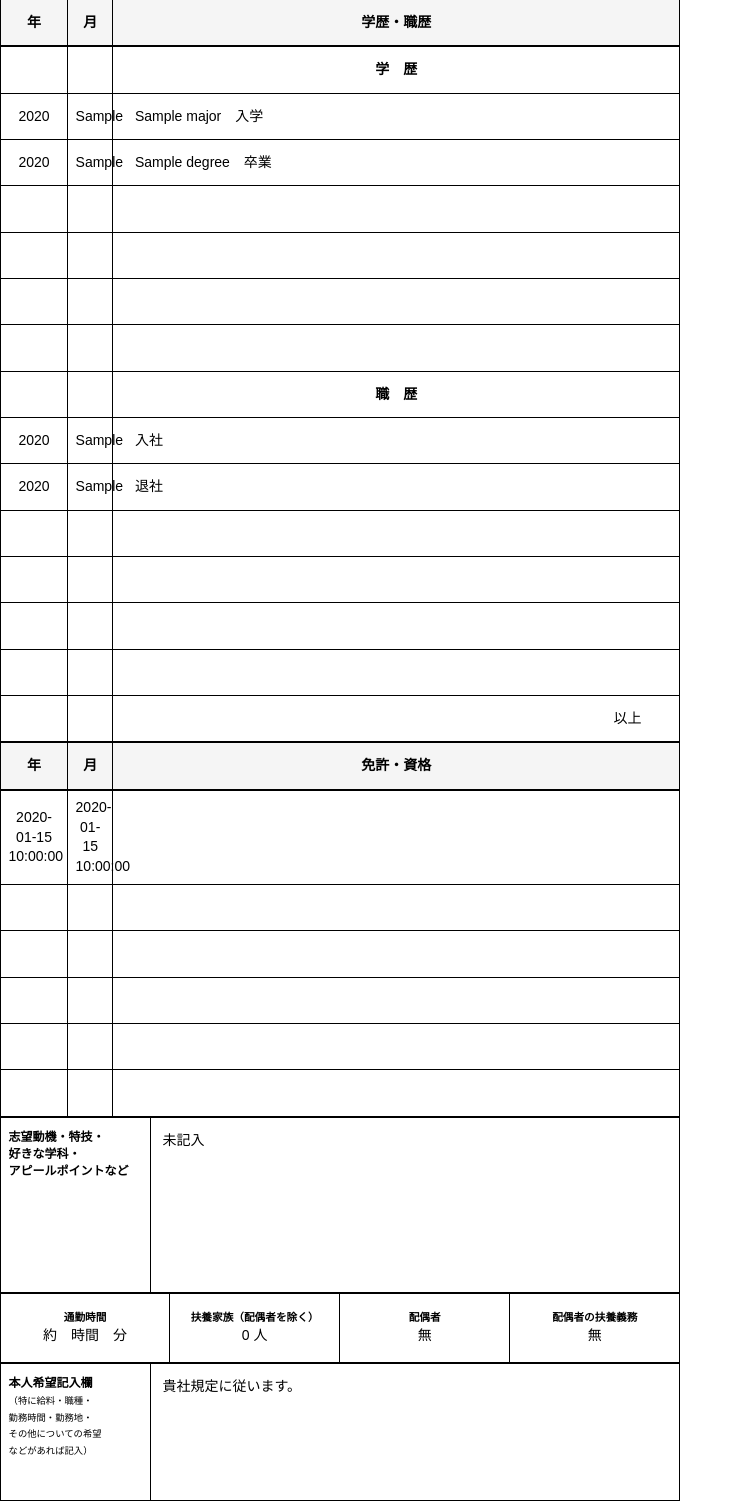
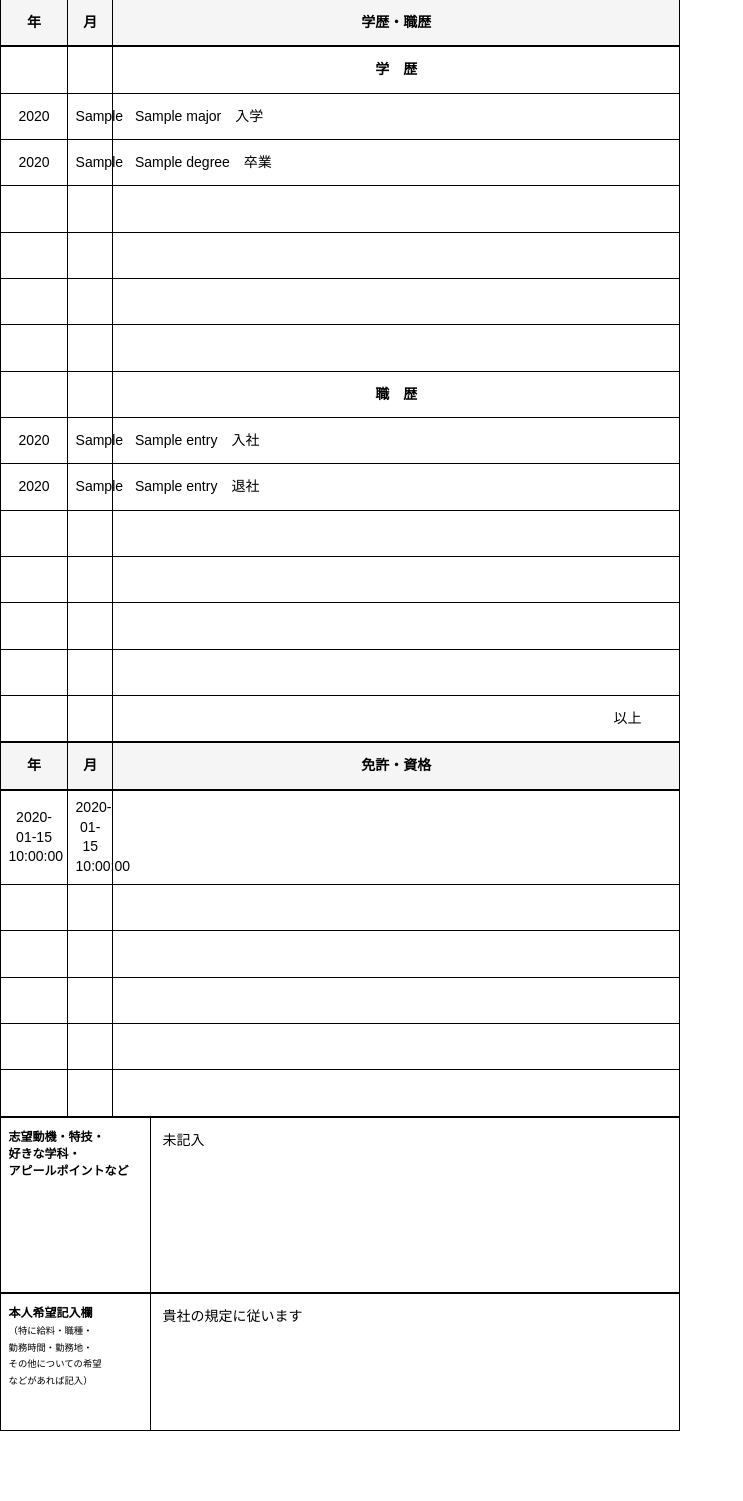
Before and after one commit to meltingBlue3/ai-resume-localizer, a Python web app: template backend/app/templates/rirekisho.html in a window 1280 px wide. Shown: the part 504-2005 px from the top of the page, without its empty margins (0-743 px from the left). After the commit the page ends 1935 px from the top, so only its background shows below. Run offline with Jinja, Linux system fonts and the light colour scheme; the template is opened without the code that fills it: most values are stand-ins (such as "Sample title", 1, 10 or a date in 2020).

Commit message:
feat(11-02): add title to work history, remove unused fields, fix preferences
- Add position/title after company name in work history entries (RKTPL-03)
- Remove commute table CSS and HTML (commute time, dependents, spouse)
- Update preferences default text to proper Japanese (RKTPL-05, RKTPL-06)

Refs: RKTPL-03, RKTPL-05, RKTPL-06

```diff
--- a/backend/app/templates/rirekisho.html
+++ b/backend/app/templates/rirekisho.html
@@ -123,21 +123,6 @@
             vertical-align: top;
             padding: 3mm;
             line-height: 1.6;
-        }
-
-        /* ===== Commute / Dependents section ===== */
-        .commute-table td {
-            height: 14mm;
-            text-align: center;
-            vertical-align: middle;
-            font-size: 9pt;
-        }
-        .commute-label {
-            font-size: 8pt;
-            font-weight: bold;
-        }
-        .commute-value {
-            font-size: 10.5pt;
         }
 
         /* ===== Preferences section ===== */
@@ -295,13 +280,13 @@
             <tr class="history-row">
                 <td class="year-cell">{{ entry.start_year }}</td>
                 <td class="month-cell">{{ entry.start_month }}</td>
-                <td>{{ entry.company | default('', true) }}　入社</td>
+                <td>{{ entry.company | default('', true) }}{% if entry.title %}　{{ entry.title }}{% endif %}　入社</td>
             </tr>
             <tr class="history-row">
                 {% if entry.end_year %}
                 <td class="year-cell">{{ entry.end_year }}</td>
                 <td class="month-cell">{{ entry.end_month }}</td>
-                <td>{{ entry.company | default('', true) }}　退社</td>
+                <td>{{ entry.company | default('', true) }}{% if entry.title %}　{{ entry.title }}{% endif %}　退社</td>
                 {% else %}
                 <td class="year-cell"></td>
                 <td class="month-cell"></td>
@@ -380,34 +365,6 @@
         </tr>
     </table>
 
-    <!-- Commute / Dependents Section -->
-    <table class="commute-table">
-        <colgroup>
-            <col style="width: 25%;">
-            <col style="width: 25%;">
-            <col style="width: 25%;">
-            <col style="width: 25%;">
-        </colgroup>
-        <tr>
-            <td>
-                <span class="commute-label">通勤時間</span><br>
-                <span class="commute-value">約　時間　分</span>
-            </td>
-            <td>
-                <span class="commute-label">扶養家族（配偶者を除く）</span><br>
-                <span class="commute-value">0 人</span>
-            </td>
-            <td>
-                <span class="commute-label">配偶者</span><br>
-                <span class="commute-value">無</span>
-            </td>
-            <td>
-                <span class="commute-label">配偶者の扶養義務</span><br>
-                <span class="commute-value">無</span>
-            </td>
-        </tr>
-    </table>
-
     <!-- Preferences Section -->
     <table>
         <colgroup>
@@ -417,7 +374,7 @@
         <tr>
             <td class="preferences-label">本人希望記入欄<br><span style="font-weight: normal; font-size: 7pt;">（特に給料・職種・<br>勤務時間・勤務地・<br>その他についての希望<br>などがあれば記入）</span></td>
             <td class="preferences-content">
-                {{ data.other | default('貴社規定に従います。', true) }}
+                {{ data.other | default('貴社の規定に従います', true) }}
             </td>
         </tr>
     </table>
```
